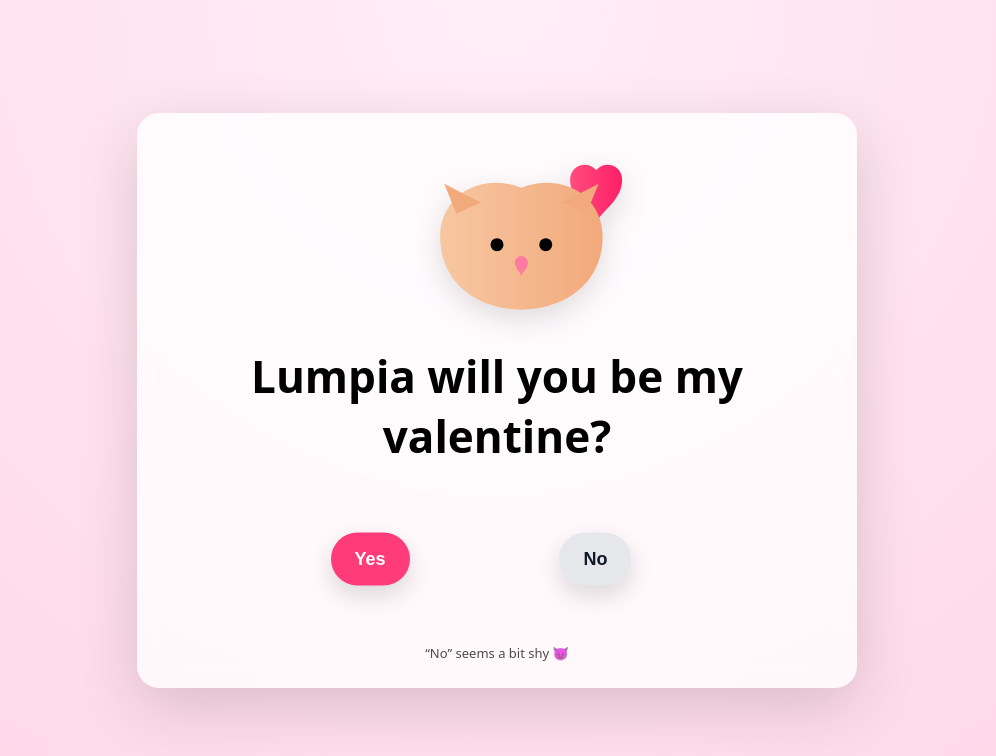
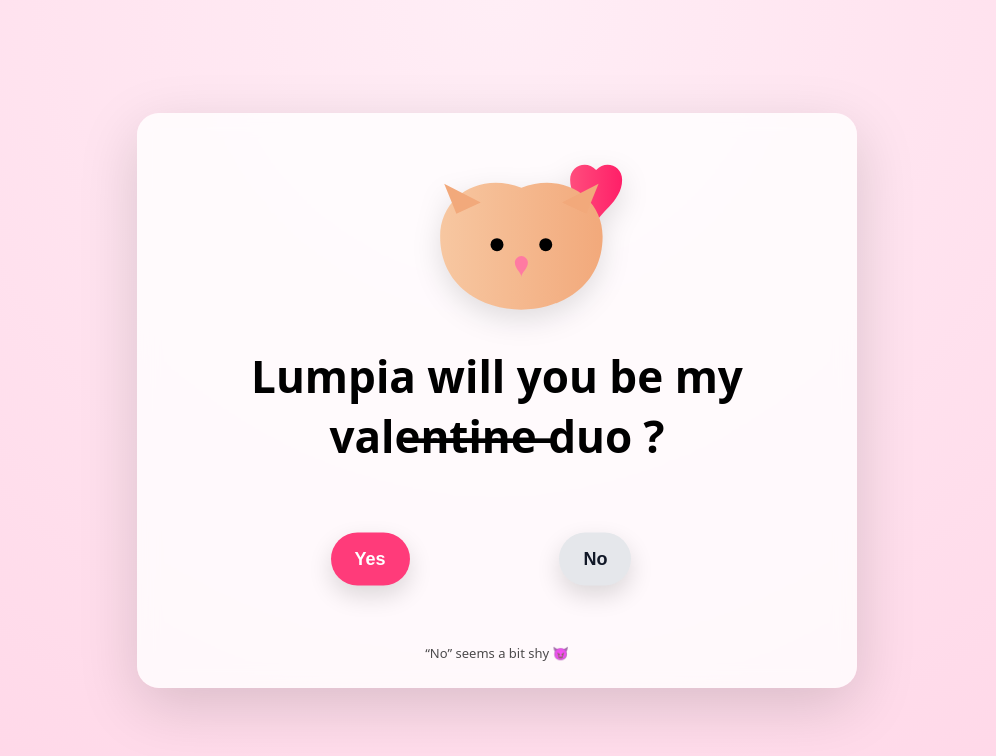
Before and after one commit to CxiiPandii/funnyval, a plain HTML site: page index.html in a window 1280 px wide. Shown: the whole page, without its empty margins (143-1139 px from the left). Drawn offline with nearby package versions, Linux system fonts and the light colour scheme.

```diff
--- a/index.html
+++ b/index.html
@@ -171,7 +171,7 @@
             fill="#ff7aa2"/>
     </svg>
 
-    <h1>Lumpia will you be my valentine?</h1>
+    <h1>Lumpia will you be my vale̶n̶t̶i̶n̶e̶  duo ?</h1>
 
     <section class="button-zone" id="zone">
       <button id="yesBtn">Yes</button>
```
